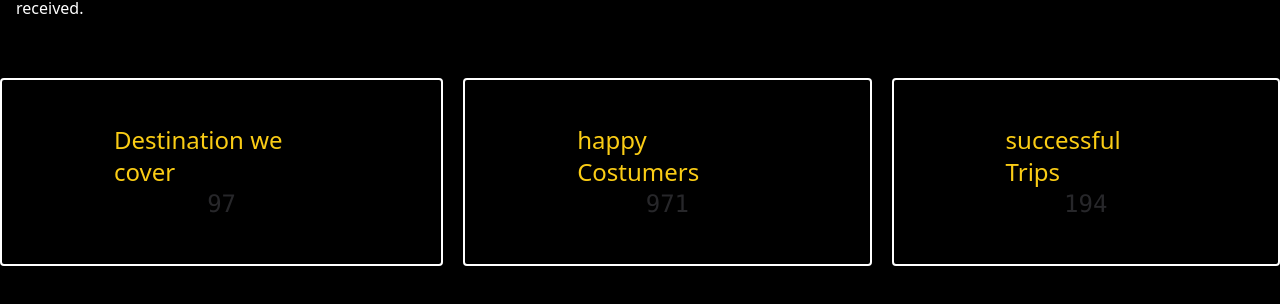
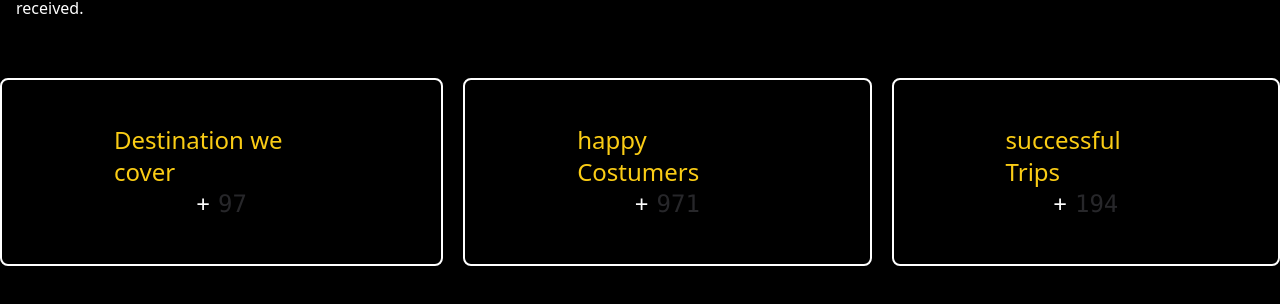
Before and after one commit to 1thenameisshivam/bookmy-ride, a React (Vite) app: page / in a window 1280 px wide. Shown: the part 1830-2134 px from the top of the page. Built offline with nearby package versions, Linux system fonts and the light colour scheme.

Commit message:
small bug fixes

```diff
--- a/src/components/NumberCount.jsx
+++ b/src/components/NumberCount.jsx
@@ -23,12 +23,14 @@ const NumberCount = () => {
   return (
     <div className="flex gap-5 mt-11 mb-11">
       <div
-        className="flex flex-col border border-2 border-white flex-wrap items-center justify-center p-11 px-28 rounded"
+        className="flex flex-col border border-2 border-white flex-wrap items-center justify-center p-11 px-28 rounded-lg"
         ref={ref}
       >
         <p className="text-white text-2xl text-yellow-400">
           Destination we cover
         </p>
+        <div className="flex items-center gap-2">
+          <span className="text-white text-2xl">+</span>{" "}
           <AnimatedNumber
             className="inline-flex items-center font-mono text-2xl font-light text-zinc-800 dark:text-zinc-50"
             springOptions={{
@@ -38,11 +40,14 @@ const NumberCount = () => {
             value={value.value1}
           />
         </div>
+      </div>
       <div
-        className="flex flex-col border border-2 border-white flex-wrap items-center justify-center p-11 px-28 rounded"
+        className="flex flex-col border border-2 border-white flex-wrap items-center justify-center p-11 px-28 rounded-lg"
         ref={ref}
       >
         <p className="text-white text-2xl text-yellow-400">happy Costumers</p>
+        <div className="flex items-center gap-2">
+          <span className="text-white text-2xl">+</span>
           <AnimatedNumber
             className="inline-flex items-center font-mono text-2xl font-light text-zinc-800 dark:text-zinc-50"
             springOptions={{
@@ -52,11 +57,14 @@ const NumberCount = () => {
             value={value.value2}
           />
         </div>
+      </div>
       <div
-        className="flex flex-col border border-2 border-white flex-wrap items-center justify-center p-11 px-28 rounded"
+        className="flex flex-col border border-2 border-white flex-wrap items-center justify-center p-11 px-28 rounded-lg"
         ref={ref}
       >
         <p className="text-white text-2xl text-yellow-400">successful Trips</p>
+        <div className="flex items-center gap-2">
+          <span className="text-white text-2xl">+</span>
           <AnimatedNumber
             className="inline-flex items-center font-mono text-2xl font-light text-zinc-800 dark:text-zinc-50"
             springOptions={{
@@ -67,6 +75,7 @@ const NumberCount = () => {
           />
         </div>
       </div>
+    </div>
   );
 };
 
```
Lines whose indentation alone changed are shown as unchanged.
